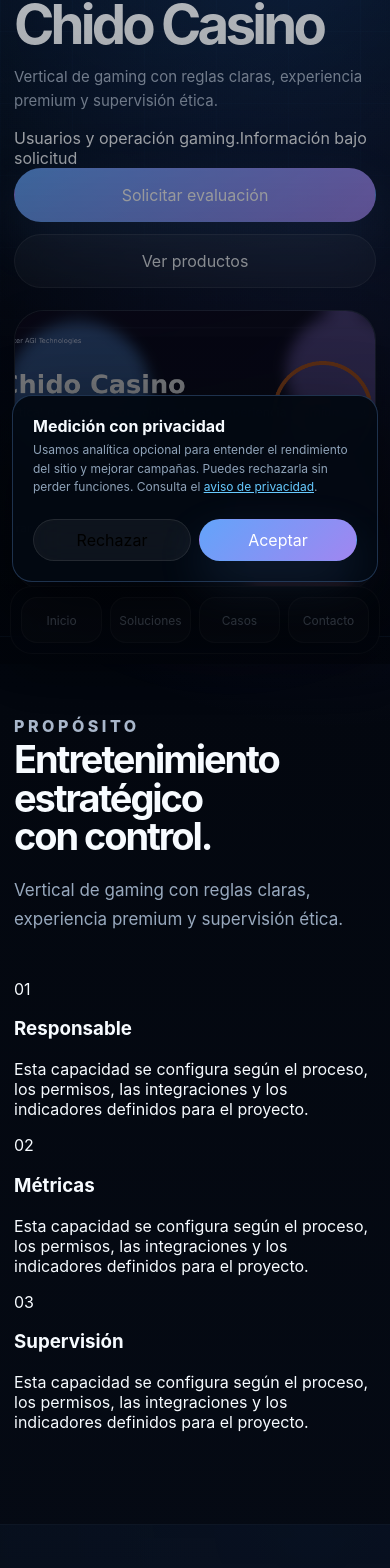
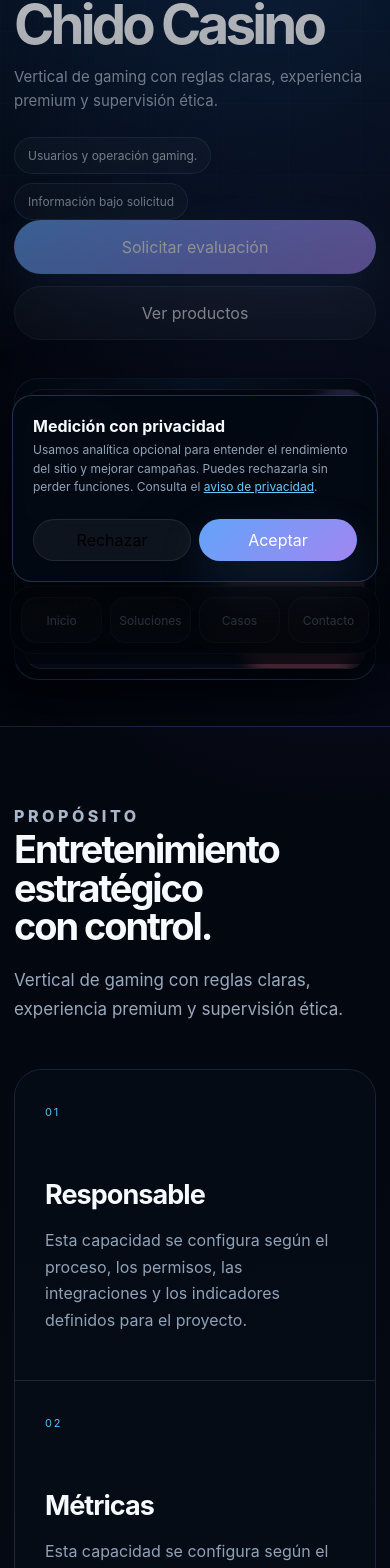
Before and after one commit to HockerAGI/hocker.agi, a Next.js app: page /apps/chido-casino in a window 390 px wide. Shown: the part 180-1748 px from the top of the page. Built offline with nearby package versions, Linux system fonts and the light colour scheme.

Commit message:
style: complete public product detail layouts

```diff
--- a/src/app/polish.css
+++ b/src/app/polish.css
@@ -99,6 +99,27 @@
 .legal-content a { color: #65c8ff; text-decoration: underline; }
 .contact-trust-list { margin-top: 34px; }
 
+.product-detail-layout {
+  grid-template-columns: minmax(0, .95fr) minmax(360px, 1.05fr);
+  gap: clamp(38px, 7vw, 92px);
+  align-items: center;
+}
+.product-public-tags { display: flex; flex-wrap: wrap; gap: 9px; margin: 24px 0 0; }
+.product-public-tags span { padding: 10px 13px; border: 1px solid var(--commercial-line); border-radius: 999px; color: #b9c9da; background: rgba(255,255,255,.035); font-size: 12px; }
+.product-cover-wrap { position: relative; padding: 18px; border: 1px solid rgba(95, 170, 255, .2); border-radius: 32px; background: radial-gradient(circle at 50% 0%, rgba(54, 149, 255, .19), transparent 60%), rgba(3, 8, 16, .78); box-shadow: 0 38px 90px rgba(0,0,0,.42); }
+.product-detail-cover { display: block; width: 100%; height: auto; aspect-ratio: 1.35 / 1; object-fit: cover; border-radius: 22px; }
+.product-benefit-grid { display: grid; grid-template-columns: repeat(3, minmax(0, 1fr)); border: 1px solid var(--commercial-line); border-radius: 28px; overflow: hidden; }
+.product-benefit-grid article { min-height: 280px; padding: 30px; border-right: 1px solid var(--commercial-line); background: rgba(7, 14, 25, .65); }
+.product-benefit-grid article:last-child { border-right: 0; }
+.product-benefit-grid span { color: #4ec1ff; font-size: 11px; letter-spacing: .16em; }
+.product-benefit-grid h3 { margin: 58px 0 14px; font-size: 27px; letter-spacing: -.035em; }
+.product-benefit-grid p { color: #8fa2b8; line-height: 1.68; }
+.product-fit-grid { display: grid; grid-template-columns: .8fr 1.2fr; gap: clamp(44px, 8vw, 118px); align-items: start; }
+.product-fit-grid h2 { margin: 0; font-size: clamp(39px, 5vw, 66px); line-height: 1.02; letter-spacing: -.05em; }
+.product-fit-grid h3 { margin: 0 0 8px; font-size: 23px; }
+.product-fit-grid h3:not(:first-child) { margin-top: 30px; }
+.product-fit-grid p { color: #91a4b9; line-height: 1.72; }
+
 @media (max-width: 1000px) {
   .funnel-grid, .principle-grid { grid-template-columns: repeat(2, minmax(0, 1fr)); }
   .funnel-grid article:nth-child(2), .principle-grid article:nth-child(2) { border-right: 0; }
@@ -109,6 +130,10 @@
   .capability-grid article:nth-last-child(-n+3) { border-bottom: 1px solid var(--commercial-line); }
   .capability-grid article:nth-last-child(-n+2) { border-bottom: 0; }
   .proposal-panel { grid-template-columns: 1fr; }
+  .product-detail-layout, .product-fit-grid { grid-template-columns: 1fr; }
+  .product-benefit-grid { grid-template-columns: 1fr; }
+  .product-benefit-grid article { min-height: 230px; border-right: 0; border-bottom: 1px solid var(--commercial-line); }
+  .product-benefit-grid article:last-child { border-bottom: 0; }
 }
 
 @media (max-width: 680px) {
@@ -126,4 +151,6 @@
   .funnel-grid h3, .principle-grid h3, .capability-grid h3 { margin-top: 42px; }
   .architecture-stack article { grid-template-columns: 52px 1fr; gap: 16px; }
   .legal-content section { grid-template-columns: 1fr; gap: 12px; }
+  .product-cover-wrap { padding: 10px; border-radius: 24px; }
+  .product-detail-cover { border-radius: 17px; }
 }
```
